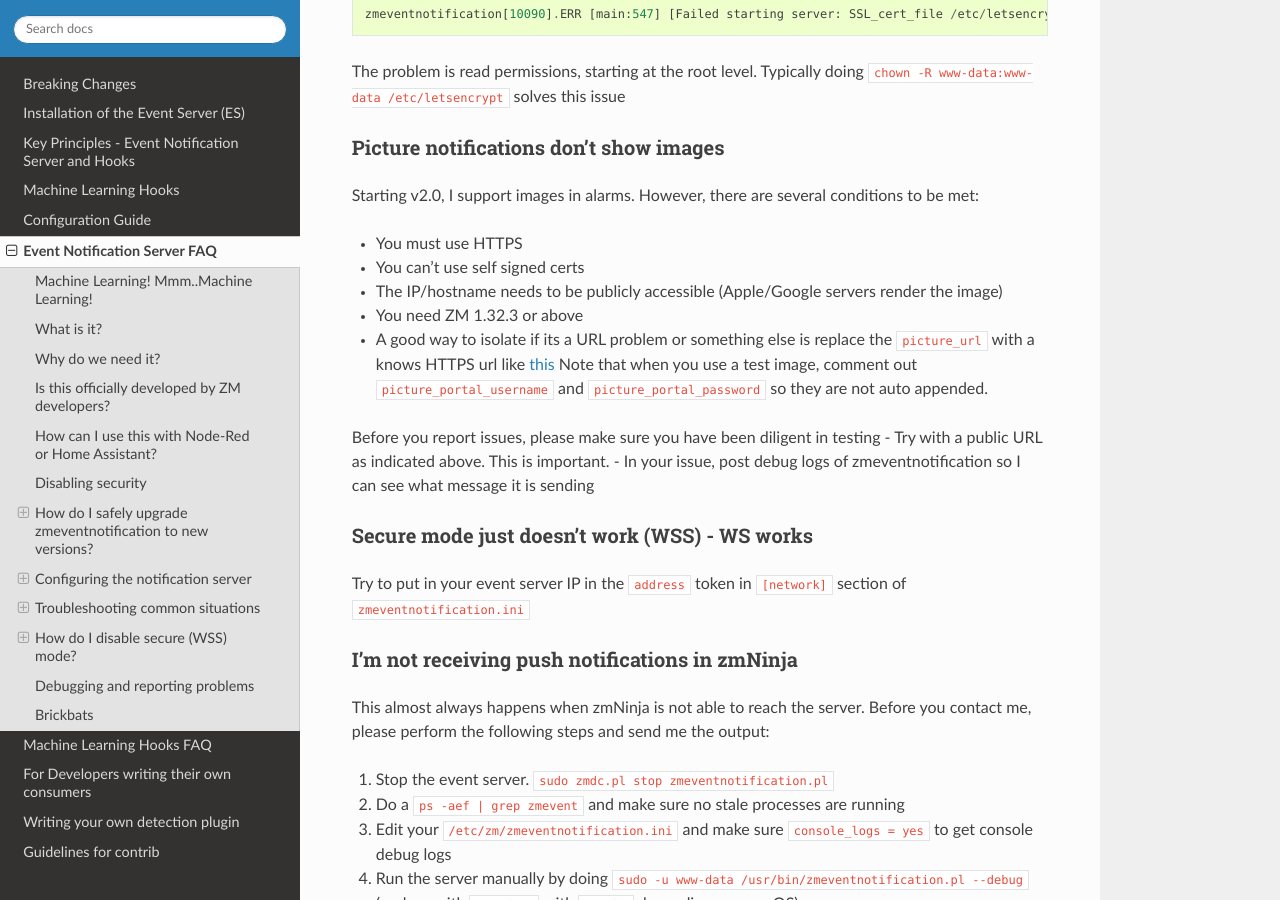
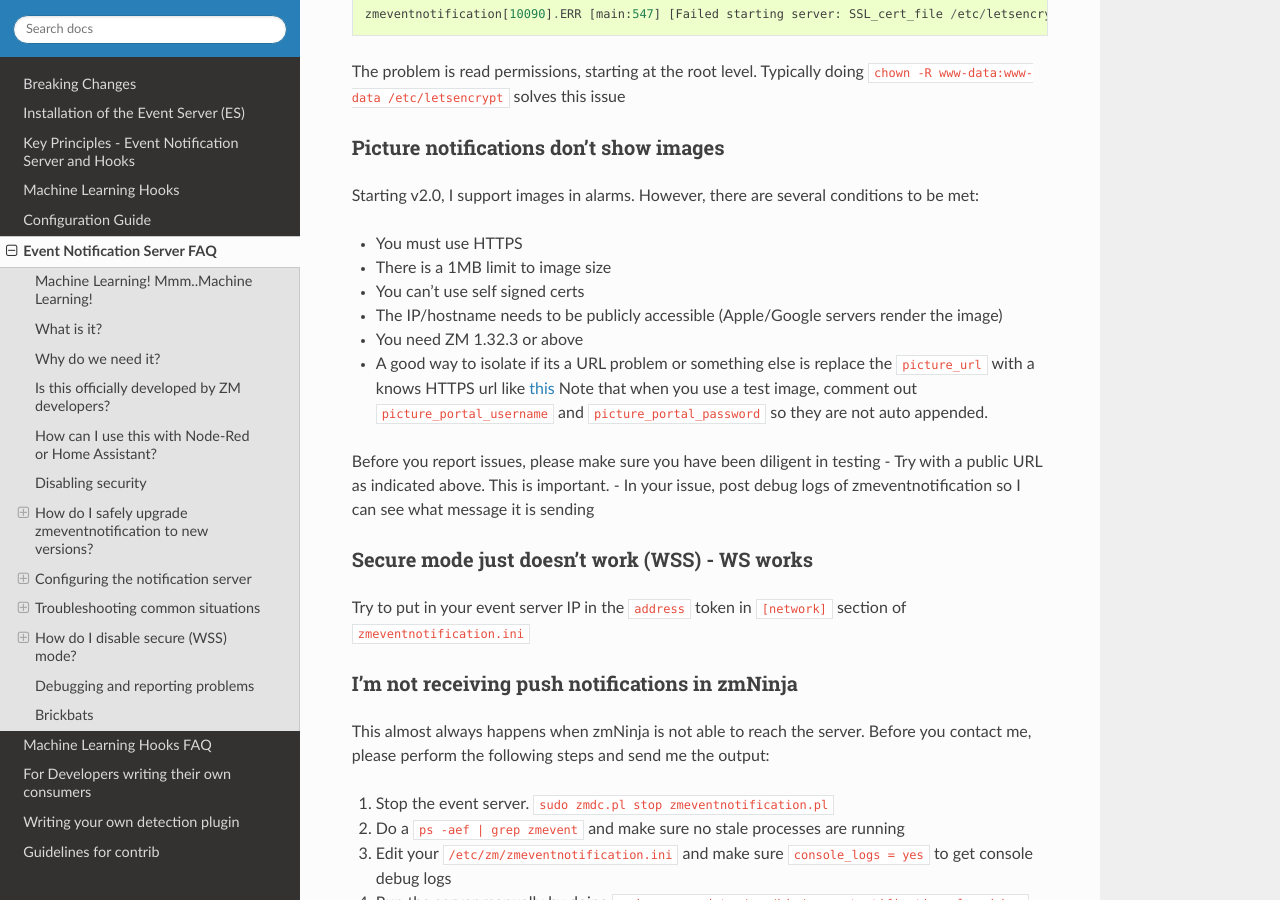
Before and after one commit to ZoneMinder/zmeventnotification, a Sphinx documentation site: the page built from docs/guides/es_faq.rst, in a window 1280 px wide and 900 px high, scrolled down 6406 px. Built offline with Sphinx 7.4.7 and the Read the Docs theme 2.0.0, drawn with Linux system fonts in a browser that asks for light colours.

Commit message:
mention image size

```diff
--- a/docs/guides/es_faq.rst
+++ b/docs/guides/es_faq.rst
@@ -318,6 +318,7 @@ Starting v2.0, I support images in alarms. However, there are several
 conditions to be met:
 
 - You must use HTTPS
+- There is a 1MB limit to image size
 - You can't use self signed certs
 - The IP/hostname needs to be publicly accessible (Apple/Google servers render the image)
 - You need ZM 1.32.3 or above
```
